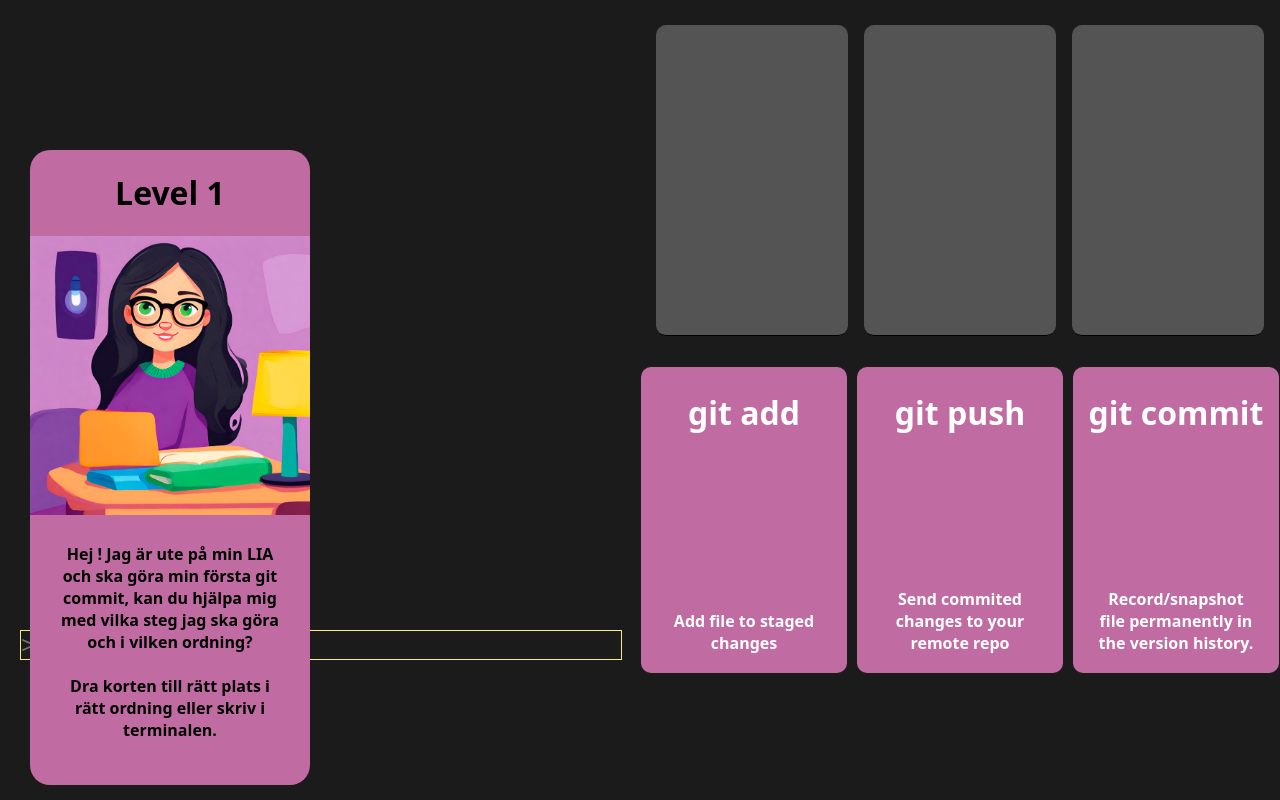
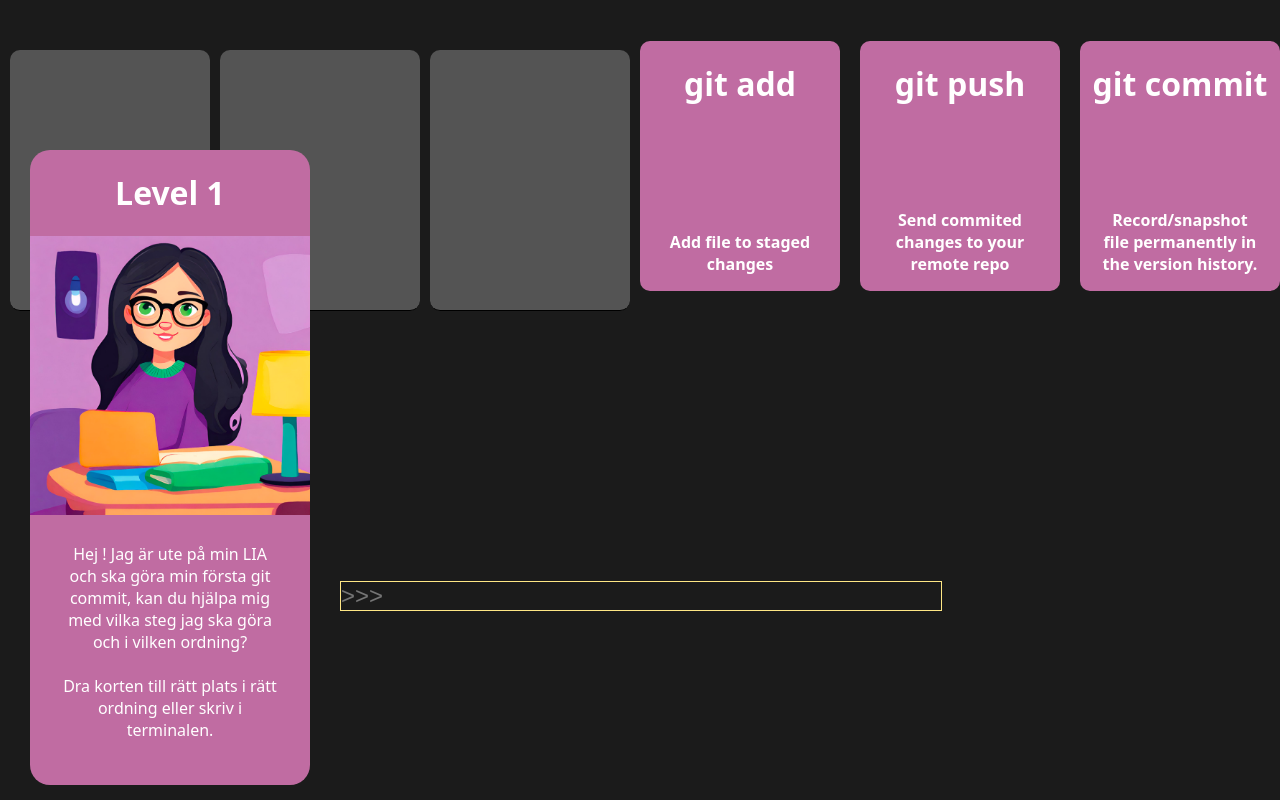
Before and after one commit to juliacarlberg/git-game-app, a React (Vite) app: page /level-one in a window 1280 px wide. Built offline with nearby package versions, Linux system fonts and the light colour scheme; some icons are missing.

Commit message:
design change: moved terminal to bottom

```diff
--- a/src/components/levels/LevelOne.tsx
+++ b/src/components/levels/LevelOne.tsx
@@ -138,6 +138,7 @@ export const LevelOne = () => {
           <div className="answers">{answers[1]}</div>
           <div className="answers">{answers[2]}</div>
         </div>
+        <div className="playable-cards">{answerCards}</div>
         <div className="terminal-container" id="terminal">
           <input
             type="text"
@@ -165,7 +166,6 @@ export const LevelOne = () => {
           />
           <div className="terminal">{output}</div>
         </div>
-        <div className="playable-cards">{answerCards}</div>
       </div>
     </>
   );
--- a/src/style/Cards.scss
+++ b/src/style/Cards.scss
@@ -1,6 +1,6 @@
 .card {
   width: 200px;
-  height: 300px;
+  height: 250px;
   background-color: #c06ca2;
   color: white;
   border-radius: 10px;
@@ -9,7 +9,6 @@
   justify-content: space-between;
   align-items: center;
   text-align: center;
-  padding: 3px;
 
   p {
     font-size: 1em;
--- a/src/style/Levels.scss
+++ b/src/style/Levels.scss
@@ -4,11 +4,11 @@
   justify-content: center;
   align-items: center;
   flex-wrap: wrap;
-  height: 80vh;
+  //height: 80vh;
 
   .level-presentation {
-    width: 50vw;
-    height: 45vh;
+    //width: 50vw;
+    //height: 45vh;
     display: flex;
     justify-content: center;
     align-items: center;
@@ -34,8 +34,9 @@
   .answers {
     background-color: #545454;
     width: 200px;
-    height: 300px;
+    height: 250px;
     border-radius: 10px;
+    margin-top: 50px;
   }
 
   .game {
@@ -46,7 +47,7 @@
     //height: 45vh;
 
     div {
-      width: 30%;
+      //width: 30%;
       border-bottom: 1px solid black;
       padding-bottom: 10px;
       display: flex;
@@ -89,6 +90,7 @@
     display: flex;
     justify-content: center;
     align-items: center;
-    gap: 10px;
+    gap: 20px;
+    padding-top: 20px;
   }
 }
--- a/src/styled components/WrapperStyled.tsx
+++ b/src/styled components/WrapperStyled.tsx
@@ -29,15 +29,10 @@ export const CharacterWrapper = styled.div`
   position: absolute;
   top: 150px;
   left: 30px;
-  h1 {
-    color: black;
-  }
   .character_icon {
     width: 280px;
   }
   p {
     padding: 10%;
-    color: black;
-    font-weight: bold;
   }
 `;
```
